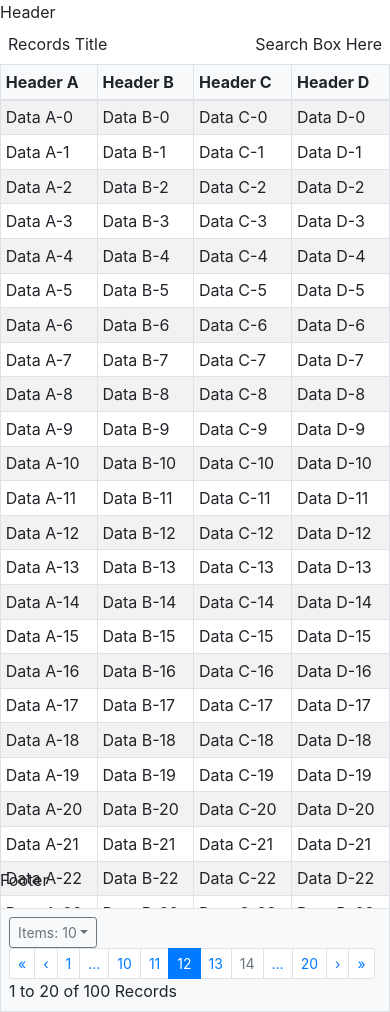
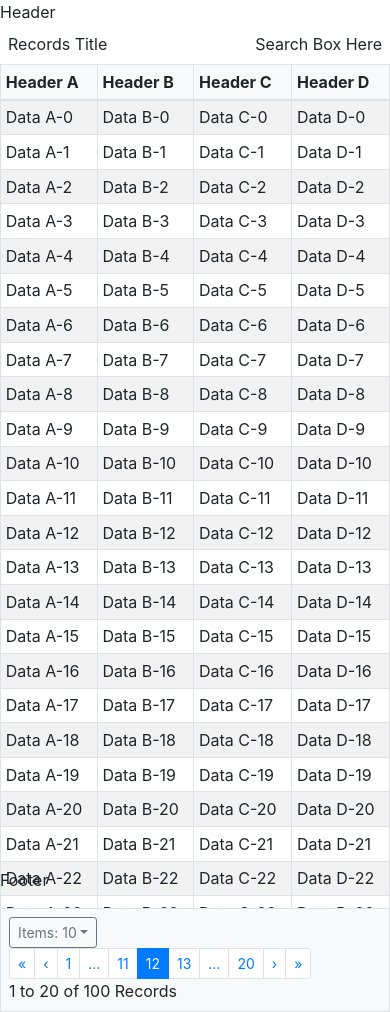
Before and after one commit to stevenriggs/react-flexbox-layout, a React (Create React App) app: page / in a window 390 px wide. Built offline with nearby package versions, Linux system fonts and the light colour scheme.

Commit message:
less page buttons for small screens

```diff
--- a/src/components/records/PageControl.js
+++ b/src/components/records/PageControl.js
@@ -10,11 +10,9 @@ function PageControl() {
             <Pagination.Item>{1}</Pagination.Item>
             <Pagination.Ellipsis />
 
-            <Pagination.Item>{10}</Pagination.Item>
             <Pagination.Item>{11}</Pagination.Item>
             <Pagination.Item active>{12}</Pagination.Item>
             <Pagination.Item>{13}</Pagination.Item>
-            <Pagination.Item disabled>{14}</Pagination.Item>
 
             <Pagination.Ellipsis />
             <Pagination.Item>{20}</Pagination.Item>
```
